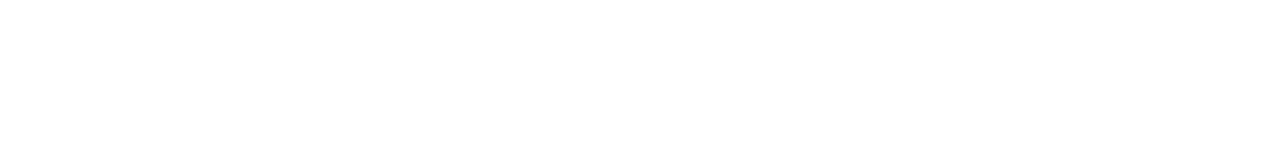
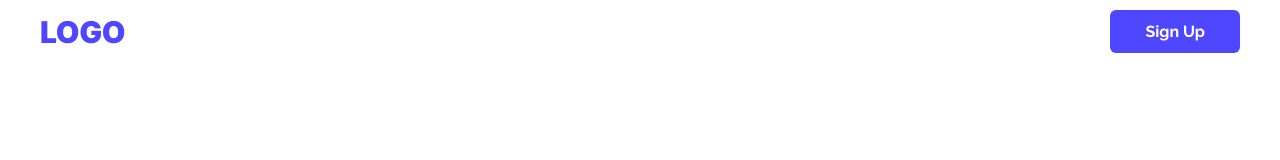
Before and after one commit to AbdurRahimMontu/PH12-ASSIGNMENT-01, a plain HTML site: page index.html in a window 1280 px wide. Drawn offline with Linux system fonts and the light colour scheme.

Commit message:
logo section done

```diff
--- a/index.html
+++ b/index.html
@@ -7,7 +7,12 @@
     <link rel="stylesheet" href="style.css">
 </head>
 <body>
-    <header></header>
+    <header>
+        <nav>
+        <h3 class="logo inter">LOGO</h3>
+         <button class="btn raleway">Sign Up</button>
+        </nav>
+    </header>
     <main></main>
     <footer></footer>
 </body>
--- a/style.css
+++ b/style.css
@@ -7,3 +7,34 @@ font-family: "Inter", sans-serif;
 .raleway{
 font-family: "Raleway", sans-serif;
 }
+
+/* logo Style */
+*{
+    margin: 0;
+    padding: 0;
+    box-sizing: border-box;
+}
+nav{
+    max-width: 1200px;
+    margin: 0 auto;
+    display: flex;
+    justify-content: space-between;
+    align-items: center;
+    padding: 10px 0px;
+
+}
+h3.logo{
+    color: #4E47FF;
+    font-weight: 900;
+    font-size: 30px;
+
+}
+ nav button{
+  padding: 12px 35px;
+  background-color: #4E47FF;
+  color: #FFFFFF;
+  font-weight: 700;
+  font-size: 16px;
+  border: none;
+  border-radius: 6px;
+}
```
